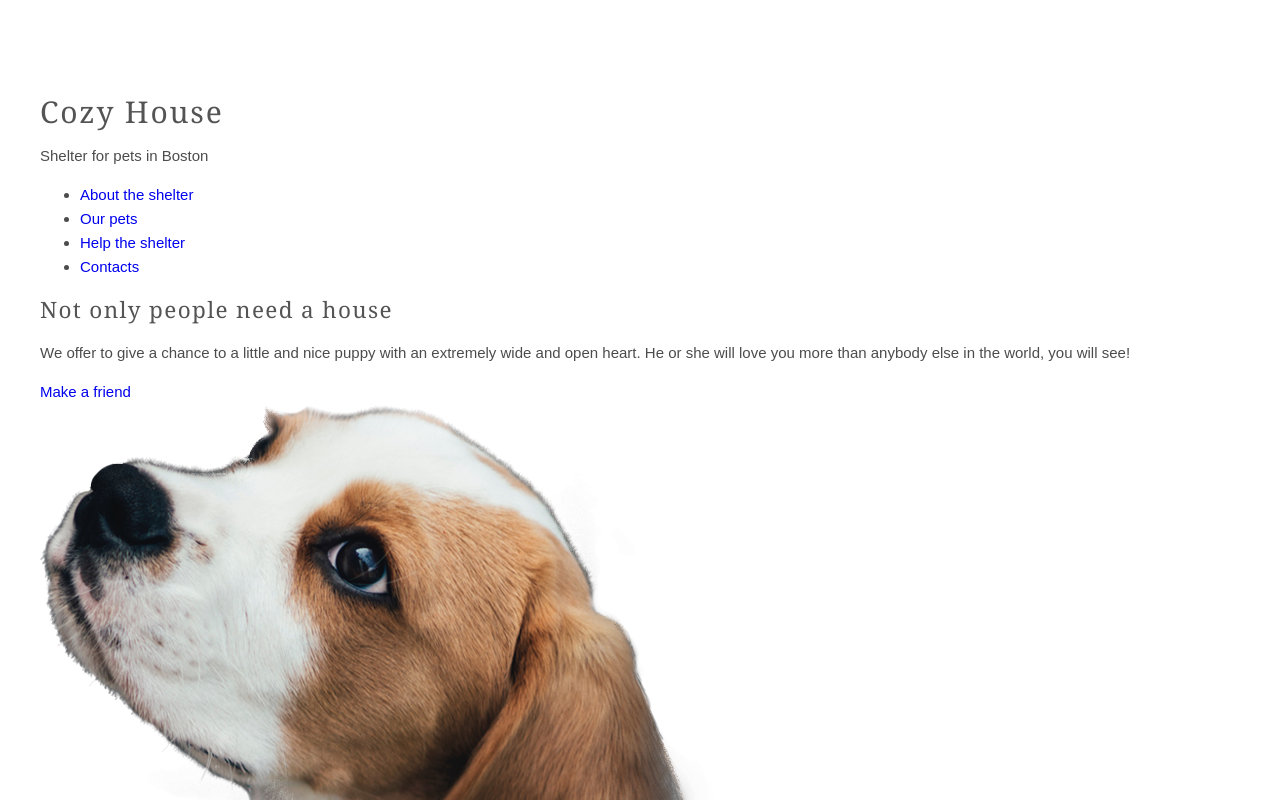
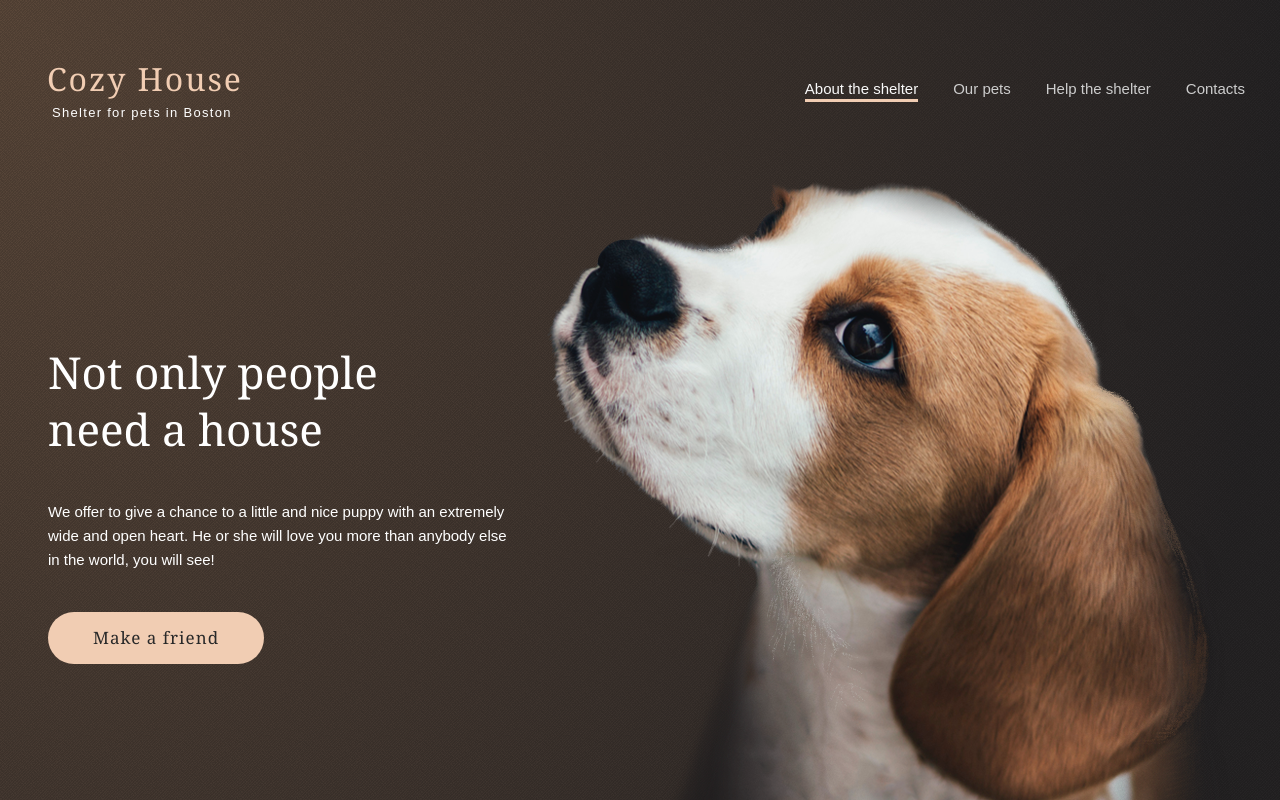
Before and after one commit to imozi/RS-projects, a plain HTML site: page shelter/pages/main/main.html in a window 1280 px wide. Shown: the top 800 px of the page. Drawn offline with nearby package versions, Linux system fonts and the light colour scheme.

Commit message:
feat: add style header & not only section

```diff
--- a/shelter/pages/main/css/style.css
+++ b/shelter/pages/main/css/style.css
@@ -37,5 +37,156 @@ h4 {
 .container {
   max-width: 1240px;
   margin: 0 auto;
-  padding: 80px 20px 100px;
+  padding: 80px 15px 100px;
 }
+
+.btn {
+  display: inline-block;
+  padding: 15px 45px;
+  font-family: "Georgia", "Arial", "Helvetica", sans-serif;
+  font-style: normal;
+  font-weight: normal;
+  font-size: 17px;
+  line-height: 22px;
+  color: #292929;
+  letter-spacing: 0.06em;
+  border-radius: 100px;
+  transition: 0.2s linear;
+}
+
+.btn--primary {
+  background-color: #f1cdb3;
+}
+
+.btn--primary:hover,
+.btn--primary:focus {
+  background-color: #fddcc4;
+}
+
+
+.btn--secondary {
+  border: 2px solid #f1cdb3;
+  background-color: transparent;
+}
+
+.btn--secondary:hover,
+.btn--secondary:focus {
+  background-color: #fddcc4;
+  border: 2px solid transparent;
+}
+
+.wrapper-top {
+  background: url("../../../assets/images/noise_transparent.png"),
+    radial-gradient(100% 215.42% at 0% 0%, #5b483a 0%, #262425 100%), #211f20;
+}
+
+.wrapper-top__container.container {
+  padding-top: 60px;
+  padding-bottom: 0;
+}
+
+.header {
+  display: flex;
+  align-items: center;
+  margin-bottom: 60px;
+}
+
+.header__logo {
+  margin-left: 12px;
+  margin-top: 1px;
+}
+
+.logo h1 {
+  margin: 0;
+  margin-bottom: 9px;
+  color: #f1cdb3;
+  font-weight: normal;
+  font-size: 32px;
+  line-height: 35px;
+}
+
+.logo p {
+  margin: 0;
+  padding-left: 5px;
+  color: #ffffff;
+  font-weight: normal;
+  font-size: 13px;
+  line-height: 15px;
+  letter-spacing: 0.1em;
+}
+
+.header__main-nav {
+  margin-top: -2px;
+  margin-left: auto;
+}
+
+.main-nav__list {
+  display: flex;
+  margin: 0;
+  padding: 0;
+  list-style: none;
+}
+
+.main-nav__list li {
+  margin-right: 35px;
+}
+
+.main-nav__list li:last-of-type {
+  margin-right: 0;
+}
+
+.main-nav__link {
+  color: #cdcdcd;
+  transition: 0.2s linear;
+}
+
+.main-nav__link:hover:not(.main-nav__link--active),
+.main-nav__link:focus:not(.main-nav__link--active) {
+  color: #fafafa;
+}
+
+.main-nav__link--active {
+  position: relative;
+  color: #fafafa;
+}
+
+.main-nav__link--active::after {
+  position: absolute;
+  content: "";
+  width: 100%;
+  height: 3px;
+  left: 0;
+  bottom: -5px;
+  background-color: #f1cdb3;
+}
+
+.not-only {
+  display: flex;
+}
+
+.not-only__description {
+  padding-top: 164px;
+  padding-left: 13px;
+}
+
+.not-only__description h2 {
+  margin: 0;
+  margin-bottom: 42px;
+  padding-right: 70px;
+  font-size: 44px;
+  font-weight: 400;
+  line-height: 57px;
+  color: #ffffff;
+  letter-spacing: normal;
+}
+
+.not-only__description p {
+  margin: 0;
+  margin-bottom: 40px;
+  padding-right: 25px;
+  color: #ffffff;
+}
+
+.not-only__img img {
+  display: block;
+}
--- a/shelter/pages/main/main.html
+++ b/shelter/pages/main/main.html
@@ -14,31 +14,31 @@
 <body>
 
   <div class="wrapper-top">
-    <div class="container">
-      <header class="header ">
-        <div class="logo">
+    <div class="wrapper-top__container container">
+      <header class="header">
+        <div class="header__logo logo">
           <a href="#">
             <h1>Cozy House</h1>
           </a>
           <p>Shelter for pets in Boston</p>
         </div>
-        <nav>
-          <ul>
-            <li><a href="#">About the shelter</a></li>
-            <li><a href="#">Our pets</a></li>
-            <li><a href="#">Help the shelter</a></li>
-            <li><a href="#">Contacts</a></li>
+        <nav class="header__main-nav main-nav">
+          <ul class="main-nav__list">
+            <li><a href="#" class="main-nav__link main-nav__link--active">About the shelter</a></li>
+            <li><a href="#" class="main-nav__link">Our pets</a></li>
+            <li><a href="#" class="main-nav__link">Help the shelter</a></li>
+            <li><a href="#" class="main-nav__link">Contacts</a></li>
           </ul>
         </nav>
       </header>
 
       <section class="not-only">
         <div class="not-only__description">
-          <h2>Not only people need a house</h2>
+          <h2>Not only people need&nbsp;a house</h2>
           <p>We offer to give a chance to a little and nice puppy with an extremely wide and open heart. He or she will
             love you more
             than anybody else in the world, you will see!</p>
-          <a href="#">Make a friend</a>
+          <a href="#" class="btn btn--primary">Make a friend</a>
         </div>
         <div class="not-only__img">
           <img src="../../assets/images/start-screen-puppy.png" alt="Puppy">
@@ -76,21 +76,21 @@
                 <img src="../../assets/images/kitten.png" alt="Kitten">
               </div>
               <h3>Katrine</h3>
-              <a href="#">Learn more</a>
+              <a href="#" class="btn btn--secondary">Learn more</a>
             </article>
             <article class="slider__item">
               <div class="slider__item-photo">
                 <img src="../../assets/images/puppy.png" alt="Puppy">
               </div>
               <h3>Jennifer</h3>
-              <a href="#">Learn more</a>
+              <a href="#" class="btn btn--secondary">Learn more</a>
             </article>
             <article class="slider__item">
               <div class="slider__item-photo">
                 <img src="../../assets/images/dog.png" alt="Dog">
               </div>
               <h3>Woody</h3>
-              <a href="#">Learn more</a>
+              <a href="#" class="btn btn--secondary">Learn more</a>
             </article>
           </div>
           <div class="slider__pagination">
@@ -98,7 +98,7 @@
             <button class="slider__btn-next">2</button>
           </div>
         </div>
-        <a href="#">Get to know the rest</a>
+        <a href="#" class="btn btn--primary">Get to know the rest</a>
       </section>
     </div>
 
```
